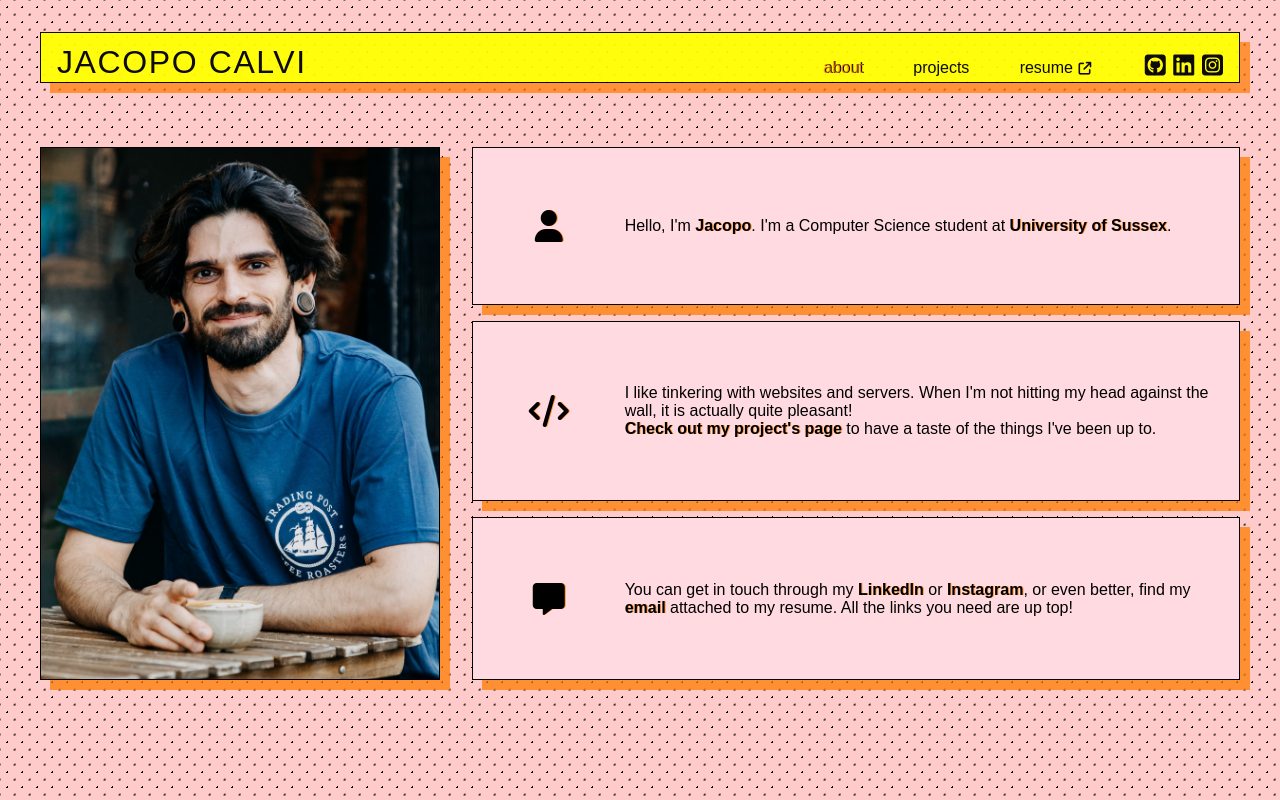
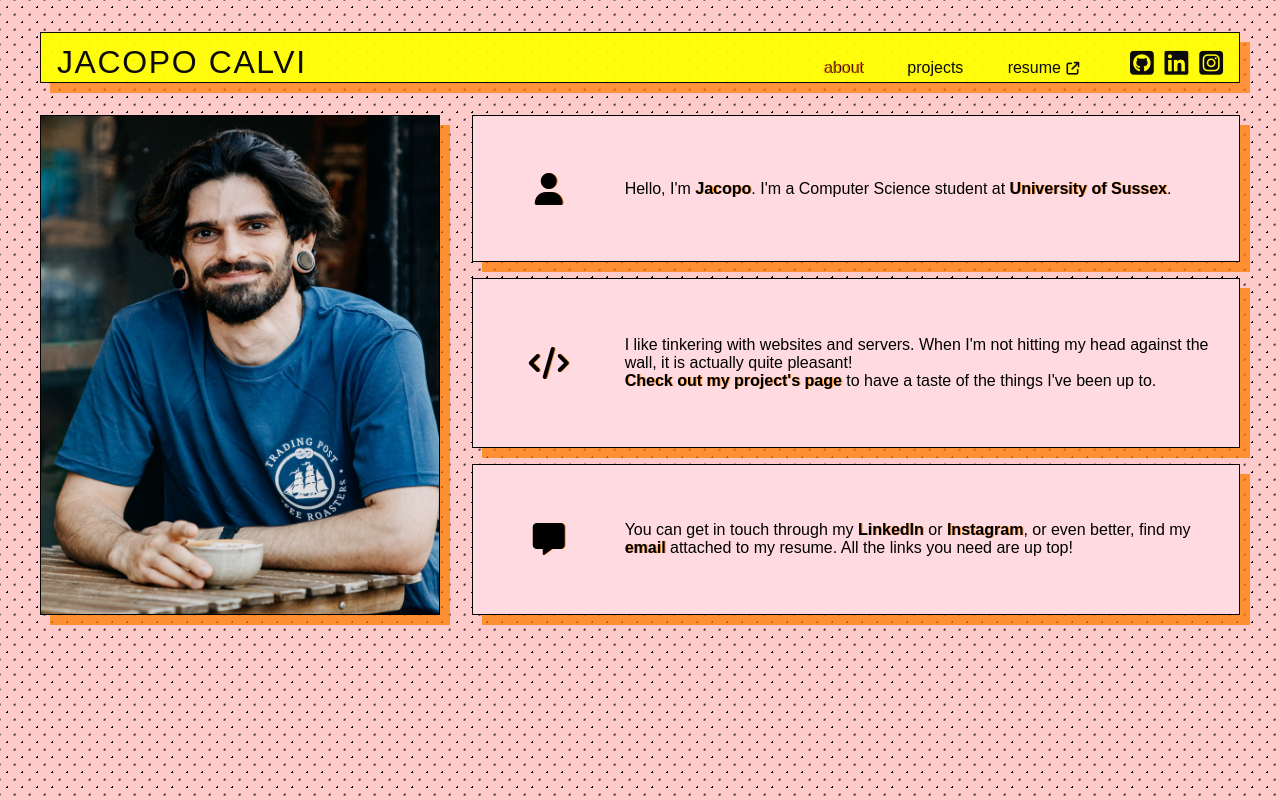
Before and after one commit to cactuuus/portfolio, an Eleventy site: page src/index.html in a window 1280 px wide. Built offline with nearby package versions, Linux system fonts and the light colour scheme; Eleventy itself is replaced by a stand-in of ours; files that its build step writes are made by us from their sources.

Commit message:
small styling changes

```diff
--- a/src/css/styles.css
+++ b/src/css/styles.css
@@ -118,6 +118,7 @@ img {
   border: var(--border);
   box-shadow: var(--shadow);
   vertical-align: bottom;
+  background-color: var(--bg-primary);
 }
 
 button {
@@ -201,7 +202,7 @@ b, .strong {
 }
 
 .icon {
-  font-size: 1.5rem;
+  font-size: 1.7rem;
   vertical-align: bottom;
 }
 
@@ -278,7 +279,7 @@ nav {
   }
 
   header {
-    margin: var(--medium-gap) 0 var(--large-gap);
+    margin: var(--medium-gap) 0;
     padding-top: var(--tiny-gap);
     align-items: baseline;
   }
@@ -289,7 +290,7 @@ nav {
 
   ul#social-links > li {
     display: inline;
-    margin-left: 0.2rem;
+    margin-left: 0.4rem;
   }
 }
 
@@ -299,9 +300,11 @@ nav {
 
 #portrait {
   display: block;
-  flex-shrink: 0;
   max-width: 300px;
+  width: 100%;
   margin: 0 auto var(--small-gap);
+  aspect-ratio: 4 / 5;
+  object-fit: fill;
 }
 
 #info {
@@ -331,7 +334,7 @@ nav {
 ******************************************************************************/
 
 .project {
-  margin-bottom: var(--large-gap);
+  margin-bottom: var(--medium-gap);
 
   .p-title {
     font-size: 1.4rem;
--- a/src/index.html
+++ b/src/index.html
@@ -4,9 +4,7 @@ title: About - Jacopo Calvi
 ---
 
 <main id="about-me">
-  <figure>
-    <img id="portrait" src="./media/me.jpg" alt="Me">
-  </figure>
+  <img id="portrait" src="./media/me.jpg" alt="Me">
   <section id="info">
     <article class="text-box sectioned">
       <i class="fa-solid fa-user icon grow strong"></i>
```
